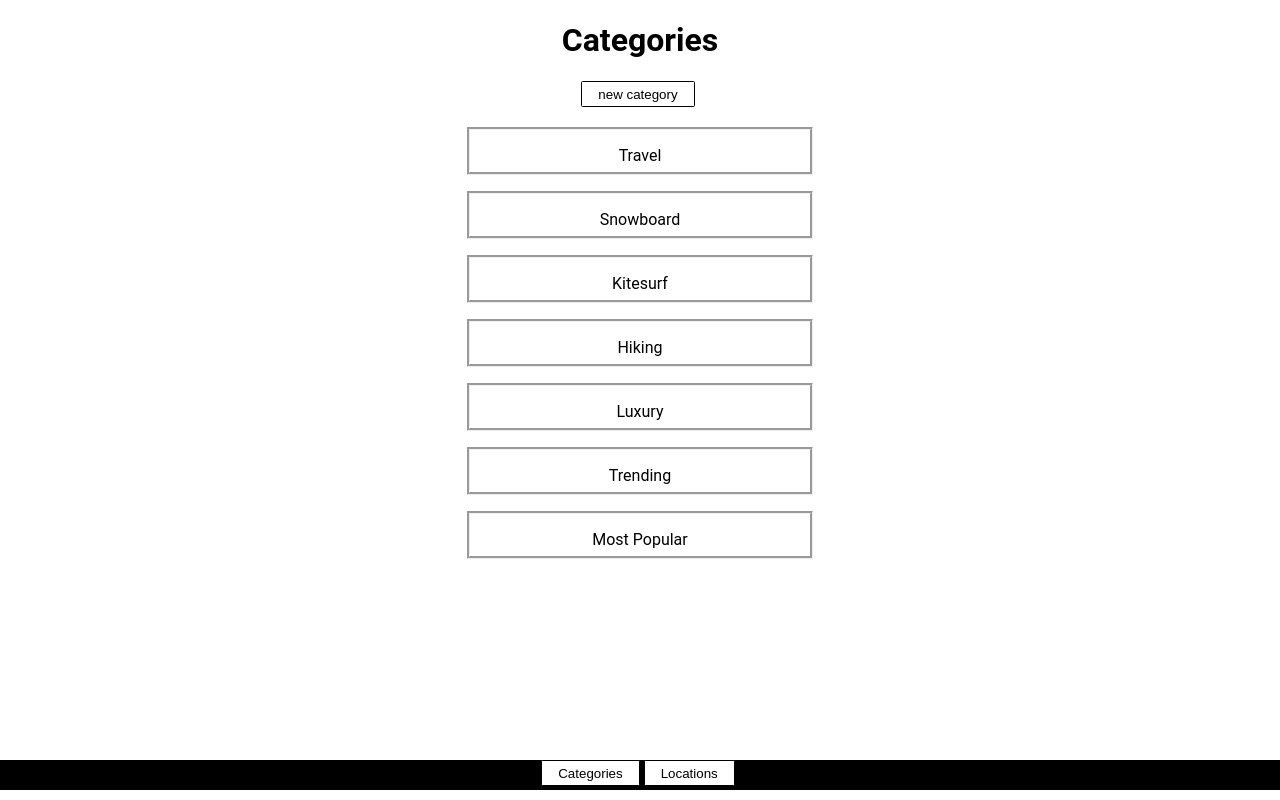
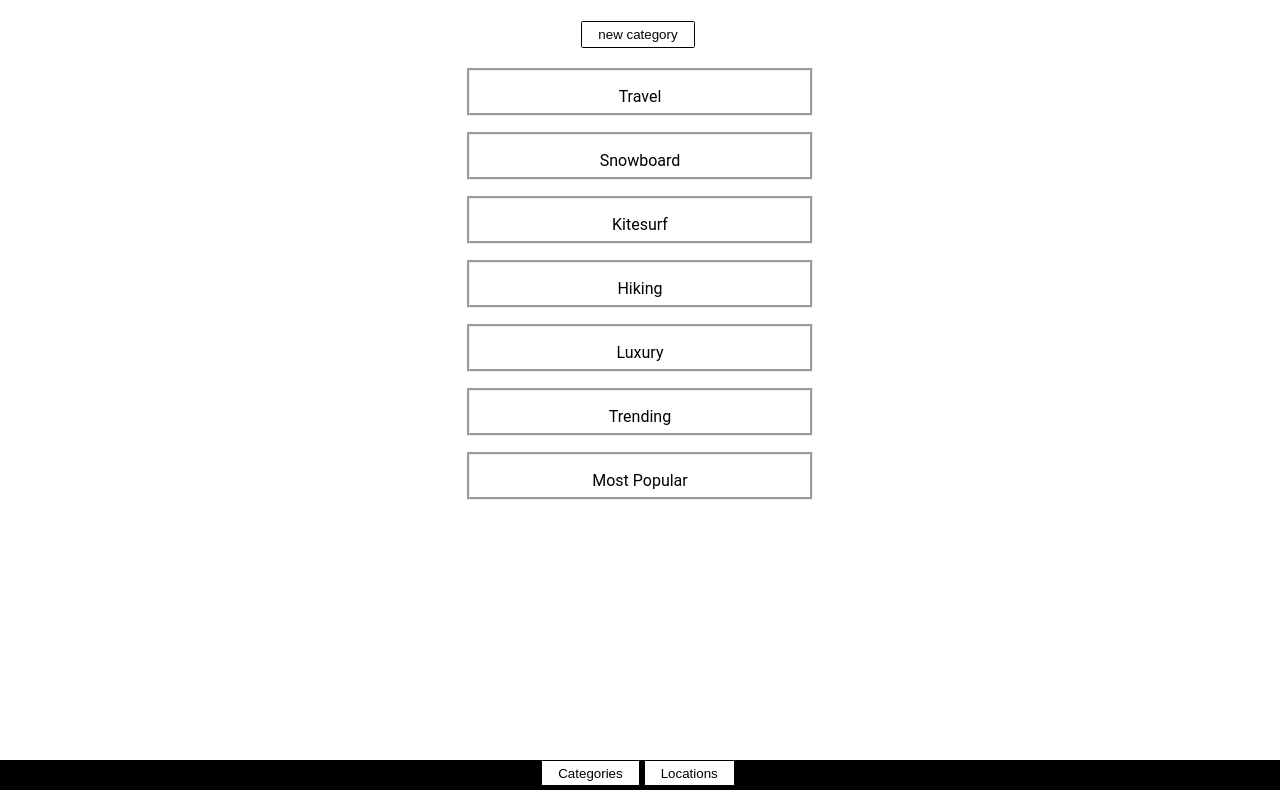
Before and after one commit to nivb52/welldone-7-1-2020, a React (Create React App) app: page / in a window 1280 px wide. Built offline with nearby package versions, Linux system fonts and the light colour scheme.

Commit message:
dynamic headline

```diff
--- a/src/cmps/Toolbar.jsx
+++ b/src/cmps/Toolbar.jsx
@@ -1,6 +1,6 @@
 import React from "react";
 
-const Toolbar = ({ catId, back,view, edit, del, add }) => {
+const Toolbar = ({ children, catId, back,view, edit, del, add }) => {
   const handleClick = (type, id) => {
     switch (type) {
       case "back":
@@ -24,7 +24,8 @@ const Toolbar = ({ catId, back,view, edit, del, add }) => {
   };
   return (
     <div className="toolbar">
-      <h1>Categories</h1>
+
+      <h1>{children}</h1>
 
       {!catId && (
         <button onClick={() => handleClick("add")} className="btn">
```
